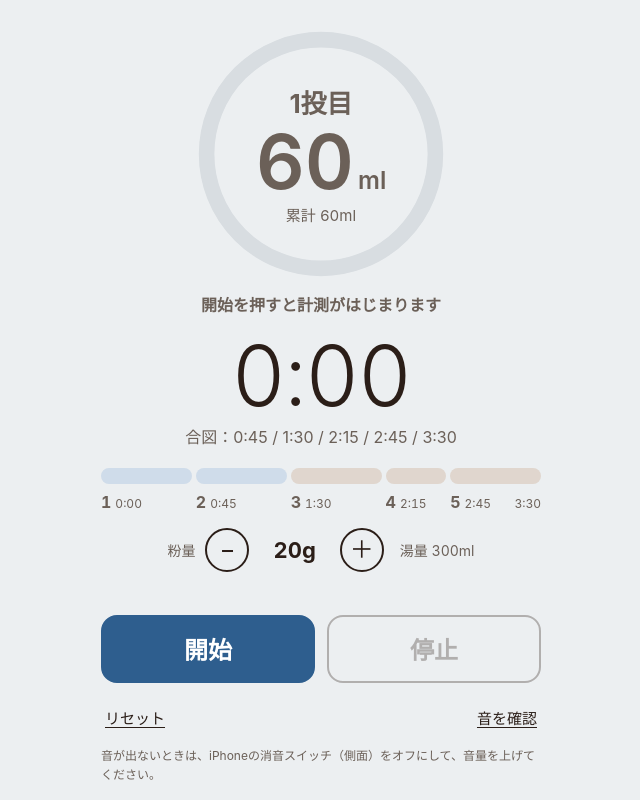
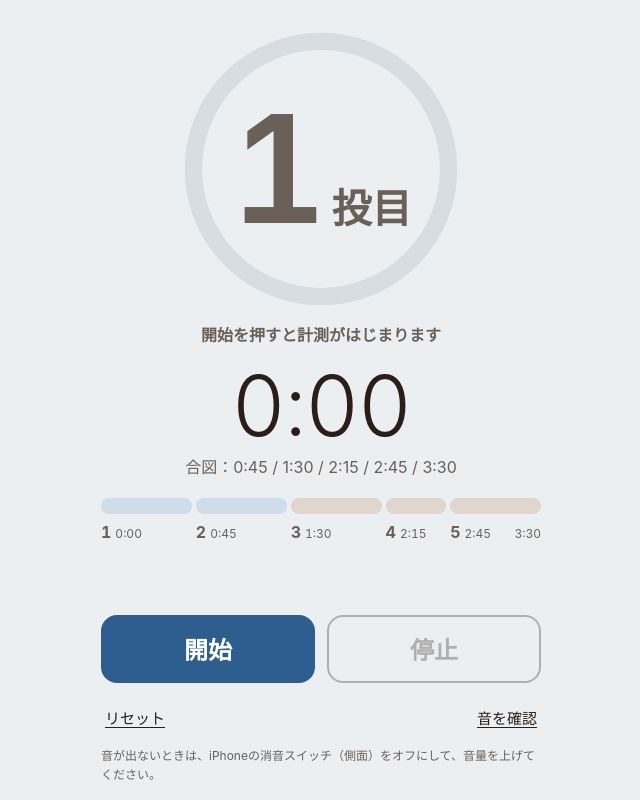
Before and after one commit to indy6kg/46_Timer, a plain HTML site: page index.html in a window 1280 px wide. Shown: the whole page, without its empty margins (319-959 px from the left). Drawn offline with Linux system fonts and the light colour scheme.

Commit message:
Add files via upload

```diff
--- a/index.html
+++ b/index.html
@@ -81,7 +81,7 @@
   }
   .ring {
     position: relative;
-    width: min(70vw, 260px);
+    width: min(76vw, 290px);
     aspect-ratio: 1;
     margin: 0 auto;
   }
@@ -93,22 +93,13 @@
     position: absolute;
     inset: 0;
     display: flex;
-    flex-direction: column;
     align-items: center;
     justify-content: center;
-    gap: 2px;
   }
-  .rc-n { font-size: clamp(20px, 6vw, 26px); font-weight: 700; color: var(--tone, var(--muted)); }
-  .rc-v {
-    font-size: clamp(56px, 18vw, 76px);
-    font-weight: 600;
-    line-height: 1.05;
-    font-variant-numeric: tabular-nums;
-  }
-  .rc-v small { margin-left: 4px; font-size: 0.32em; font-weight: 600; }
-  .rc-s { font-size: 15px; color: var(--muted); font-variant-numeric: tabular-nums; }
-  .pour.idle .rc-v { color: var(--muted); }
-  .pour.done .rc-n { color: var(--ink); }
+  .rc-n { font-size: clamp(110px, 36vw, 150px); font-weight: 600; line-height: 1; font-variant-numeric: tabular-nums; }
+  .rc-u { margin-left: 4px; font-size: clamp(30px, 9vw, 40px); font-weight: 600; }
+  .rc-done { font-size: clamp(32px, 10vw, 42px); font-weight: 600; }
+  .pour.idle .ring-center { color: var(--muted); }
 
   .phase {
     margin: 8px 0 0;
@@ -167,33 +158,6 @@
   .cell.now .lab { color: var(--ink); }
   .cell.now .lab .k { font-size: 20px; }
 
-  /* ===== 粉量 ===== */
-  .dose {
-    display: flex;
-    align-items: center;
-    justify-content: center;
-    gap: 10px;
-    margin-top: 16px;
-    font-variant-numeric: tabular-nums;
-  }
-  .dose-l { font-size: 14px; color: var(--muted); }
-  .dose-v { min-width: 3.2em; text-align: center; font-size: 22px; font-weight: 700; }
-  .dose-w { margin-left: 6px; font-size: 14px; color: var(--muted); }
-  .step {
-    width: 44px;
-    height: 44px;
-    border: 2px solid var(--ink);
-    border-radius: 22px;
-    background: transparent;
-    color: var(--ink);
-    font: inherit;
-    font-size: 24px;
-    line-height: 1;
-    cursor: pointer;
-  }
-  .step:disabled { opacity: .3; cursor: default; }
-  .step:focus-visible { outline: 3px solid var(--blue); outline-offset: 3px; }
-
   /* ===== 操作 ===== */
   .controls { display: flex; gap: 12px; margin-top: auto; padding-top: 20px; }
   .btn {
@@ -248,14 +212,6 @@
   <div class="next" id="next"></div>
 
   <div class="timeline" id="timeline" aria-hidden="true"></div>
-  <div class="dose">
-    <span class="dose-l">粉量</span>
-    <button class="step" id="doseDown" aria-label="粉量を1g減らす">−</button>
-    <span class="dose-v" id="doseVal"></span>
-    <button class="step" id="doseUp" aria-label="粉量を1g増やす">＋</button>
-    <span class="dose-w" id="doseWater"></span>
-  </div>
-
   <div class="controls">
     <button class="btn start" id="btnStart">開始</button>
     <button class="btn" id="btnStop" disabled>停止</button>
@@ -283,13 +239,12 @@ const NOSLEEP_MP4 = "data:video/mp4;base64,AAAAHGZ0eXBNNFYgAAACAGlzb21pc28yYXZjM
 
   // 4:6メソッドの抽出スケジュール（秒）
   //   phase: 'a' = 前半40%（甘み・酸味を決める） / 'b' = 後半60%（濃度を決める）
-  //   pct  : 湯量全体に対する割合（%）。前半2回で40%、後半3回で60%（各20%ずつ）
   const POURS = [
-    { start: 0,   end: 45,  phase: 'a', pct: 20 },   // 1投目
-    { start: 45,  end: 90,  phase: 'a', pct: 20 },   // 2投目
-    { start: 90,  end: 135, phase: 'b', pct: 20 },   // 3投目
-    { start: 135, end: 165, phase: 'b', pct: 20 },   // 4投目
-    { start: 165, end: 210, phase: 'b', pct: 20 },   // 5投目
+    { start: 0,   end: 45,  phase: 'a' },   // 1投目
+    { start: 45,  end: 90,  phase: 'a' },   // 2投目
+    { start: 90,  end: 135, phase: 'b' },   // 3投目
+    { start: 135, end: 165, phase: 'b' },   // 4投目
+    { start: 165, end: 210, phase: 'b' },   // 5投目
   ];
   const FINISH = 210;                                   // 3:30 抽出終了
   const DONE = POURS.length;                            // 「抽出完了」を表すインデックス
@@ -299,31 +254,9 @@ const NOSLEEP_MP4 = "data:video/mp4;base64,AAAAHGZ0eXBNNFYgAAACAGlzb21pc28yYXZjM
     b: '濃度を決める（後半60%）',
   };
 
-  // 粉量と湯量：湯量 = 粉量 × 15（例：20g → 300ml）
-  const WATER_PER_G = 15;
-  const DOSE = { min: 5, max: 60, initial: 20, storeKey: 'v46-dose' };
-
-  let dose = loadDose();                                  // 粉量(g)。前回の設定を覚えておく
-  const totalWater = () => dose * WATER_PER_G;
-  // i投目までの累計湯量。累計から求めるので、端数が出てもずれない
-  const cumulativeWater = i =>
-    Math.round(totalWater() * POURS.slice(0, i + 1).reduce((sum, p) => sum + p.pct, 0) / 100);
-  const pourWater = i => cumulativeWater(i) - (i > 0 ? cumulativeWater(i - 1) : 0);
-
-  function loadDose() {
-    try {
-      const v = parseInt(localStorage.getItem(DOSE.storeKey), 10);
-      if (v >= DOSE.min && v <= DOSE.max) return v;
-    } catch (e) {}
-    return DOSE.initial;
-  }
-  function saveDose() {
-    try { localStorage.setItem(DOSE.storeKey, String(dose)); } catch (e) {}
-  }
-
   // 音の設定
   const SOUND = {
-    volume: 0.6,           // 全体の音量（0〜1）。大きい／小さいと感じたらここだけ調整する
+    volume: 0.45,          // 全体の音量（0〜1）。大きい／小さいと感じたらここだけ調整する
     signalFreq: 1047,      // 開始・投の切り替え（ド）
     stopFreq: 784,         // 停止（ソ・低め）
     signalGap: 0.34,       // 2回鳴らすときの間隔（秒）
@@ -532,7 +465,6 @@ const NOSLEEP_MP4 = "data:video/mp4;base64,AAAAHGZ0eXBNNFYgAAACAGlzb21pc28yYXZjM
       pour: $('pour'), ringArc: $('ringArc'), ringCenter: $('ringCenter'), phase: $('phase'),
       time: $('time'), next: $('next'),
       start: $('btnStart'), stop: $('btnStop'),
-      doseVal: $('doseVal'), doseWater: $('doseWater'), doseDown: $('doseDown'), doseUp: $('doseUp'),
     };
 
     // リング：次の注湯までの残り時間を、円弧の長さで表す
@@ -552,10 +484,7 @@ const NOSLEEP_MP4 = "data:video/mp4;base64,AAAAHGZ0eXBNNFYgAAACAGlzb21pc28yYXZjM
       return { cell, fill: cell.querySelector('.fill'), pour };
     });
 
-    const center = (label, ml, sub) =>
-      `<span class="rc-n">${label}</span><span class="rc-v">${ml}<small>ml</small></span><span class="rc-s">${sub}</span>`;
-
-    // リングの中身：今何投目か・今回注ぐ量・累計
+    // リングの中身：今何投目か（大きく表示）
     function renderPour(state, pourIdx) {
       const idle = state === 'idle';
       const done = !idle && pourIdx === DONE;
@@ -568,10 +497,10 @@ const NOSLEEP_MP4 = "data:video/mp4;base64,AAAAHGZ0eXBNNFYgAAACAGlzb21pc28yYXZjM
       el.pour.classList.toggle('b', !idle && !done && phase === 'b');
 
       if (done) {
-        setHTML(el.ringCenter, center('抽出完了', totalWater(), '合計'));
+        setHTML(el.ringCenter, '<span class="rc-done">抽出完了</span>');
         setHTML(el.phase, 'ドリッパーを外しましょう');
       } else {
-        setHTML(el.ringCenter, center(`${shown + 1}投目`, pourWater(shown), `累計 ${cumulativeWater(shown)}ml`));
+        setHTML(el.ringCenter, `<span><span class="rc-n">${shown + 1}</span><span class="rc-u">投目</span></span>`);
         setHTML(el.phase, idle ? '開始を押すと計測がはじまります' : PHASE_TEXT[phase]);
       }
     }
@@ -613,15 +542,6 @@ const NOSLEEP_MP4 = "data:video/mp4;base64,AAAAHGZ0eXBNNFYgAAACAGlzb21pc28yYXZjM
       });
     }
 
-    function renderDose(state) {
-      setHTML(el.doseVal, `${dose}g`);
-      setHTML(el.doseWater, `湯量 ${totalWater()}ml`);
-      el.doseDown.disabled = state === 'running' || dose <= DOSE.min;   // 計測中は変えられない
-      el.doseUp.disabled = state === 'running' || dose >= DOSE.max;
-    }
-
-    el.pour.addEventListener('animationend', () => el.pour.classList.remove('flash'));
-
     return {
       render({ state, t, pourIdx }) {
         renderPour(state, pourIdx);
@@ -629,7 +549,6 @@ const NOSLEEP_MP4 = "data:video/mp4;base64,AAAAHGZ0eXBNNFYgAAACAGlzb21pc28yYXZjM
         setHTML(el.time, formatTime(t));
         renderNext(state, pourIdx, t);
         renderTimeline(state, pourIdx, t);
-        renderDose(state);
         el.start.disabled = state === 'running';
         el.stop.disabled = state !== 'running';
       },
@@ -704,13 +623,6 @@ const NOSLEEP_MP4 = "data:video/mp4;base64,AAAAHGZ0eXBNNFYgAAACAGlzb21pc28yYXZjM
     render();
   }
 
-  function changeDose(delta) {
-    if (state === 'running') return;
-    dose = Math.min(DOSE.max, Math.max(DOSE.min, dose + delta));
-    saveDose();
-    render();
-  }
-
   /* ==================================================================
    * 起動
    * ================================================================== */
@@ -719,8 +631,6 @@ const NOSLEEP_MP4 = "data:video/mp4;base64,AAAAHGZ0eXBNNFYgAAACAGlzb21pc28yYXZjM
   $('btnStop').addEventListener('click', stop);
   $('btnReset').addEventListener('click', reset);
   $('btnTest').addEventListener('click', () => sound.test());
-  $('doseDown').addEventListener('click', () => changeDose(-1));
-  $('doseUp').addEventListener('click', () => changeDose(1));
 
   // 画面に戻ってきたとき、計測中なら画面ロックを取り直して表示を更新する
   document.addEventListener('visibilitychange', () => {
```
